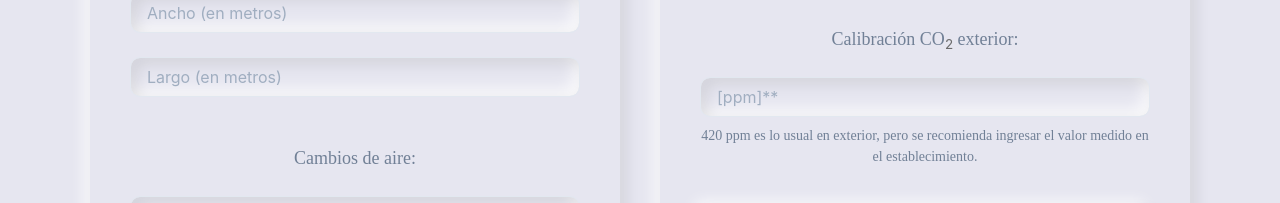
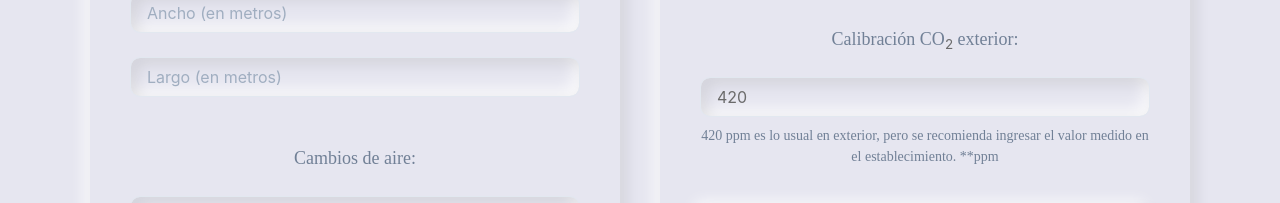
Before and after one commit to teootoledo/co2calculator, a React (Create React App) app: page / in a window 1280 px wide. Shown: the part 653-856 px from the top of the page. Built offline with nearby package versions, Linux system fonts and the light colour scheme; a web font is replaced by a local one.

Commit message:
Fix issue #6.4

```diff
--- a/src/components/calculadora/CalculadoraCO2.js
+++ b/src/components/calculadora/CalculadoraCO2.js
@@ -193,6 +193,7 @@ const CalculadoraCO2 = ({ room }) => {
               placeholder="[ppm]**"
               className="neuInput"
               size="md"
+              defaultValue="420"
               ref={(el) => (inputRef.current[2] = el)}
               onChange={() =>
                 setAula({
@@ -208,7 +209,7 @@ const CalculadoraCO2 = ({ room }) => {
               className="mt-2 mb-3"
             >
               420 ppm es lo usual en exterior, pero se recomienda ingresar el
-              valor medido en el establecimiento.
+              valor medido en el establecimiento. **ppm
             </Text>
             <Button
               onClick={() => calcular()}
```
